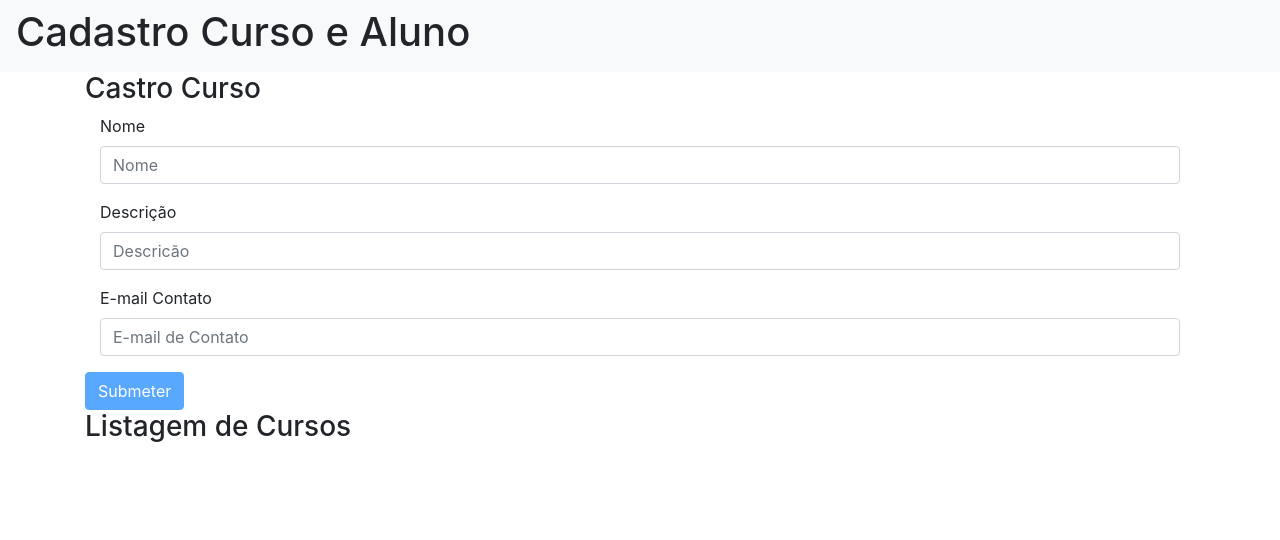
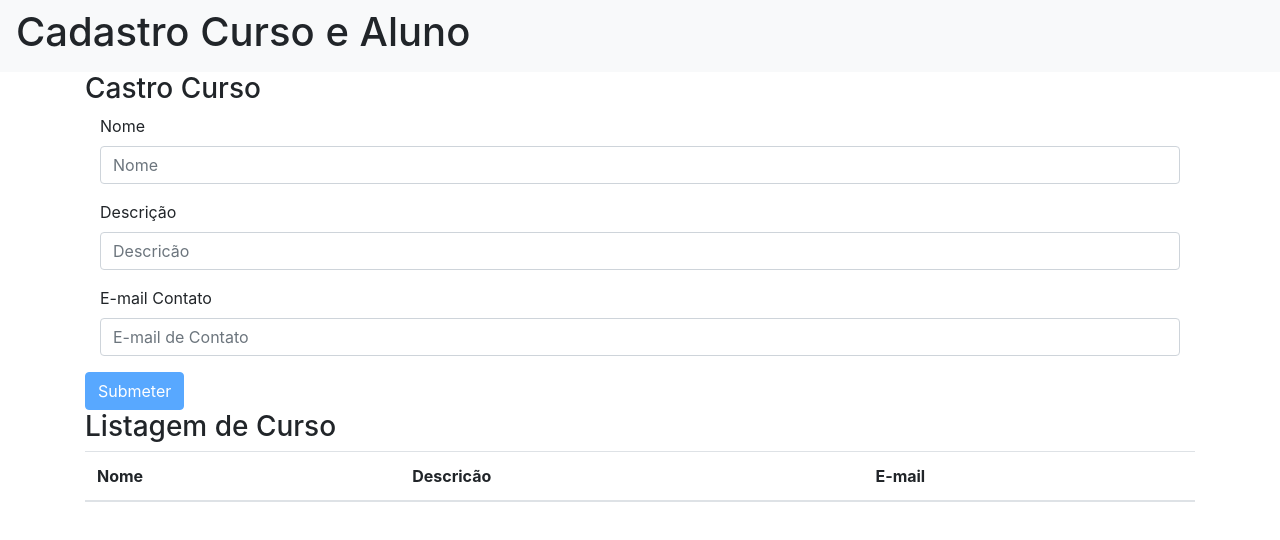
Before and after one commit to espFabioAlmeida/cadastroCursoAluno, an Angular app: page / in a window 1280 px wide. Shown: the top 540 px of the page. Built offline with nearby package versions, Linux system fonts and the light colour scheme.

Commit message:
Pronto toda a parte de Cursos

```diff
--- a/src/app/app.component.html
+++ b/src/app/app.component.html
@@ -3,7 +3,5 @@
 </nav>
 
 <div class="container">
-  <h3>Castro Curso</h3>
   <app-curso></app-curso>
-  <h3>Listagem de Cursos</h3>
 </div>
--- a/src/app/curso/curso/Curso.ts
+++ b/src/app/curso/curso/Curso.ts
@@ -1,5 +1,6 @@
-export class Curso {
-    name: string;
+export class Curso
+{
+    nome: string;
     email: string;
     descricao: string
 }
--- a/src/app/curso/curso/curso.component.html
+++ b/src/app/curso/curso/curso.component.html
@@ -1,4 +1,4 @@
-
+<h3>Castro Curso</h3>
 <form #formulario="ngForm" (ngSubmit) = "onSubmit(formulario)" class="form-horizontal" >
 
     <div class="form-group">
@@ -37,3 +37,22 @@
 
     <button type="submit" [disabled]="!formulario.valid" class="btn btn-primary">Submeter</button>
 </form>
+
+<h3>Listagem de Curso</h3>
+
+<table class="table">
+    <thead>
+      <tr>
+        <th scope="col">Nome</th>
+        <th scope="col">Descricão</th>
+        <th scope="col">E-mail</th>
+      </tr>
+    </thead>
+    <tbody>
+      <tr *ngFor="let c of cursos">
+        <td>{{ c.nome }}</td>
+        <td>{{ c.descricao }}</td>
+        <td>{{ c.email }}</td>
+      </tr>
+    </tbody>
+</table>
--- a/src/app/curso/curso/curso.component.ts
+++ b/src/app/curso/curso/curso.component.ts
@@ -11,10 +11,13 @@ import { Curso } from './Curso'
 export class CursoComponent implements OnInit {
 
   curso: Curso = new Curso();
+  cursos: Curso[] = [];
+
 
   constructor(private cursoService: CursoserviceService) { }
 
-  ngOnInit() {
+  ngOnInit()
+  {
   }
 
   onSubmit(formulario: NgForm)
@@ -30,7 +33,8 @@ export class CursoComponent implements OnInit {
       */
       this.cursoService.cadastraCurso(this.curso);
       this.curso = new Curso();
-
+      this.cursos = this.cursoService.getCursos();
+      console.log(this.cursos);
     }
   }
 }
--- a/src/app/curso/cursoservice.service.ts
+++ b/src/app/curso/cursoservice.service.ts
@@ -7,6 +7,9 @@ import { Curso } from './curso/Curso';
 export class CursoserviceService {
 
   cursos: Curso[] = [];
+  nomeCursos: String[] = [];
+  descricaoCursos: String[] = [];
+  emailCursos: String[] = [];
 
   constructor() { }
 
@@ -18,4 +21,9 @@ export class CursoserviceService {
     console.log(this.cursos);
   }
 
+  getCursos()
+  {
+    return this.cursos;
+  }
+
 }
```
Also changed, not shown: 1 other file (tests, documents, lock files or other folders).
